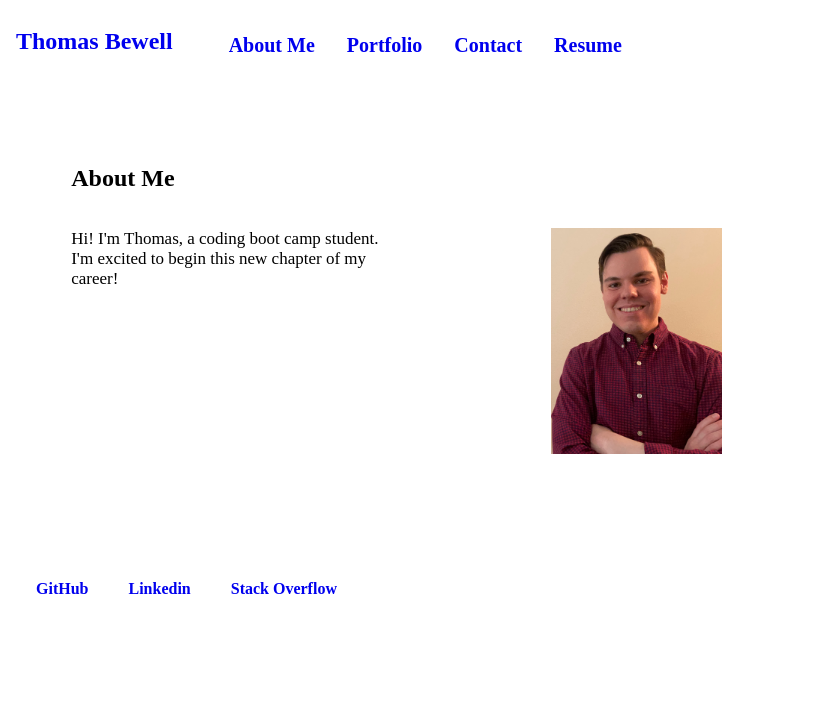
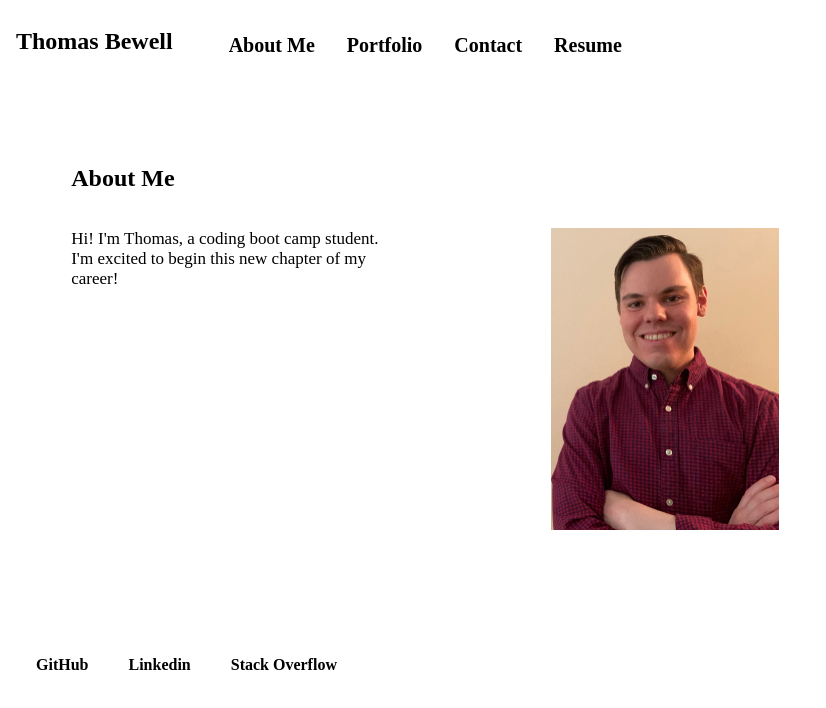
Before and after one commit to ThomasBewell/react-portfolio, a React (Create React App) app: page / in a window 1280 px wide. Shown: the top 708 px of the page, without its empty margins (0-826 px from the left). Built offline with nearby package versions, Linux system fonts and the light colour scheme.

Commit message:
make styling a little more polished

```diff
--- a/src/index.css
+++ b/src/index.css
@@ -22,6 +22,8 @@ main {
   --spacing-one: calc(1rem * 0.5);
   --spacing-two: calc(1rem);
   --spacing-five: calc(2.5rem);
+  --primary: black;
+  --secondary: blue;
 }
 
 .my-1 {
@@ -80,10 +82,11 @@ main {
 }
 
 .headshot {
-  width: 15%;
+  width: 20%;
 }
 
 a {
+  color: black;
   text-decoration: none;
   font-weight: bold;
 }
@@ -112,6 +115,14 @@ nav li:hover {
   text-decoration: underline;
 }
 
+nav li a:focus {
+  color: blue;
+}
+
+.navActive {
+  color: blue;
+}
+
 li {
   font-size: 20px;
   list-style: none;
@@ -138,3 +149,11 @@ footer a {
 img {
   width: 50%;
 }
+
+form {
+  width: 40%;
+}
+
+.error-text {
+  color: red;
+}
```
